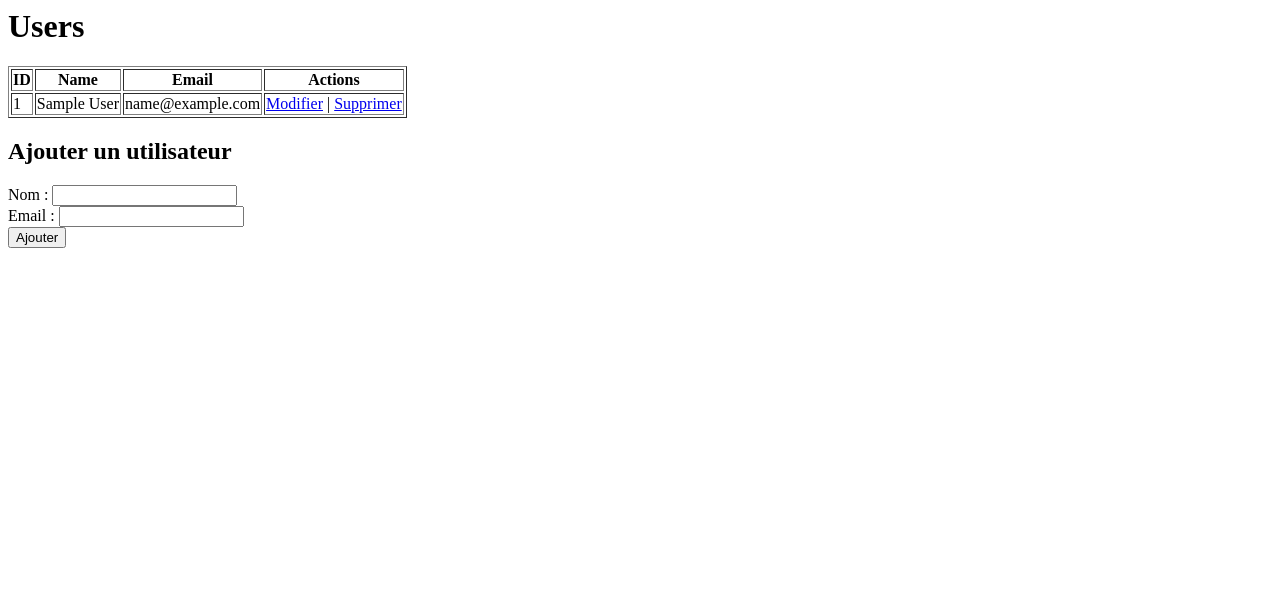
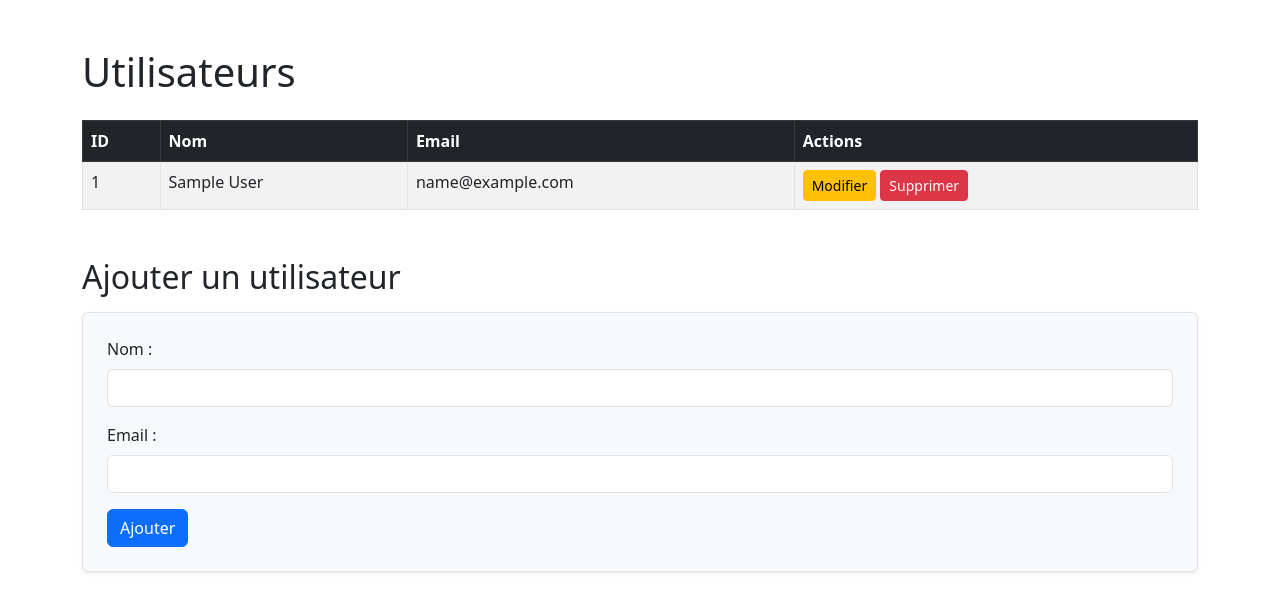
Before and after one commit to HAOUA-Hamid/CDAW, a PHP site: page /test-PDO-CRUD.php in a window 1280 px wide. Shown: the top 612 px of the page. Run offline with PHP 8.4, Linux system fonts and the light colour scheme; tables that the repository leaves empty or names only in its code hold one stand-in row (values such as "Sample post").

Commit message:
Adding some bootstrap actions

```diff
--- a/BackEnd/tp1/test-PDO-CRUD.php
+++ b/BackEnd/tp1/test-PDO-CRUD.php
@@ -1,7 +1,18 @@
 <?php
 // Inclusion du fichier d'initialisation PDO
 require_once("initPDO.php");
+?>
+<!DOCTYPE html>
+<html lang="fr">
+<head>
+    <meta charset="UTF-8">
+    <meta name="viewport" content="width=device-width, initial-scale=1">
+    <title>Gestion des utilisateurs</title>
+    <link href="https://cdn.jsdelivr.net/npm/bootstrap@5.3.0/dist/css/bootstrap.min.css" rel="stylesheet">
+</head>
+<body class="container mt-5">
 
+<?php
 class User {
     public int $id;
     public string $name;
@@ -13,53 +24,47 @@ class User {
         $this->email = "unknown@example.com";
     }
 
-    // Récupérer tous les utilisateurs
     public static function getAllUsers(PDO $pdo): array {
         $request = $pdo->prepare("SELECT * FROM users");
         $request->execute();
         return $request->fetchAll(PDO::FETCH_CLASS | PDO::FETCH_PROPS_LATE, "User");
     }
 
-    // Ajouter un nouvel utilisateur
     public static function addUser(PDO $pdo, string $name, string $email): void {
         $request = $pdo->prepare("INSERT INTO users (name, email) VALUES (:name, :email)");
         $request->execute(['name' => $name, 'email' => $email]);
     }
 
-    // Modifier un utilisateur
     public static function updateUser(PDO $pdo, int $id, string $name, string $email): void {
         $request = $pdo->prepare("UPDATE users SET name = :name, email = :email WHERE id = :id");
         $request->execute(['id' => $id, 'name' => $name, 'email' => $email]);
     }
 
-    // Supprimer un utilisateur
     public static function deleteUser(PDO $pdo, int $id): void {
         $request = $pdo->prepare("DELETE FROM users WHERE id = :id");
         $request->execute(['id' => $id]);
     }
 
-    // Afficher les utilisateurs sous forme de tableau HTML avec options de modification/suppression
     public static function showAllUsersAsTable(PDO $pdo): void {
         $users = self::getAllUsers($pdo);
-        echo "<h1>Users</h1>";
-        echo "<table border='1'>";
-        echo "<tr><th>ID</th><th>Name</th><th>Email</th><th>Actions</th></tr>";
+        echo "<h1 class='mb-4'>Utilisateurs</h1>";
+        echo "<table class='table table-bordered table-striped'>";
+        echo "<thead class='table-dark'><tr><th>ID</th><th>Nom</th><th>Email</th><th>Actions</th></tr></thead><tbody>";
         foreach ($users as $user) {
             echo "<tr>
                     <td>{$user->id}</td>
                     <td>{$user->name}</td>
                     <td>{$user->email}</td>
                     <td>
-                        <a href='test-PDO-CRUD.php?edit={$user->id}'>Modifier</a> |
-                        <a href='test-PDO-CRUD.php?delete={$user->id}' onclick='return confirm(\"Supprimer cet utilisateur ?\")'>Supprimer</a>
+                        <a href='test-PDO-CRUD.php?edit={$user->id}' class='btn btn-warning btn-sm'>Modifier</a>
+                        <a href='test-PDO-CRUD.php?delete={$user->id}' class='btn btn-danger btn-sm' onclick='return confirm(\"Supprimer cet utilisateur ?\")'>Supprimer</a>
                     </td>
                   </tr>";
         }
-        echo "</table>";
+        echo "</tbody></table>";
     }
 }
 
-// Gérer les actions (ajout, mise à jour, suppression)
 if ($_SERVER["REQUEST_METHOD"] === "POST") {
     if (!empty($_POST["name"]) && !empty($_POST["email"])) {
         if (!empty($_POST["id"])) {
@@ -76,10 +81,8 @@ if ($_SERVER["REQUEST_METHOD"] === "POST") {
     exit();
 }
 
-// Affichage du tableau des utilisateurs
 User::showAllUsersAsTable($pdo);
 
-// Affichage du formulaire d'ajout/modification
 $name = $email = "";
 $id = isset($_GET["edit"]) ? (int)$_GET["edit"] : 0;
 if ($id) {
@@ -89,22 +92,22 @@ if ($id) {
     $name = $user->name;
     $email = $user->email;
 }
-
 ?>
 
-<h2><?php echo $id ? "Modifier un utilisateur" : "Ajouter un utilisateur"; ?></h2>
-<form method="post" action="test-PDO-CRUD.php">
+<h2 class="mt-5"> <?php echo $id ? "Modifier un utilisateur" : "Ajouter un utilisateur"; ?> </h2>
+<form method="post" action="test-PDO-CRUD.php" class="mt-3 p-4 border rounded shadow-sm bg-light">
     <input type="hidden" name="id" value="<?php echo $id; ?>">
-    <label for="name">Nom :</label>
-    <input type="text" id="name" name="name" value="<?php echo htmlspecialchars($name); ?>" required>
-    <br>
-    <label for="email">Email :</label>
-    <input type="email" id="email" name="email" value="<?php echo htmlspecialchars($email); ?>" required>
-    <br>
-    <button type="submit"><?php echo $id ? "Modifier" : "Ajouter"; ?></button>
+    <div class="mb-3">
+        <label for="name" class="form-label">Nom :</label>
+        <input type="text" id="name" name="name" class="form-control" value="<?php echo htmlspecialchars($name); ?>" required>
+    </div>
+    <div class="mb-3">
+        <label for="email" class="form-label">Email :</label>
+        <input type="email" id="email" name="email" class="form-control" value="<?php echo htmlspecialchars($email); ?>" required>
+    </div>
+    <button type="submit" class="btn btn-primary"> <?php echo $id ? "Modifier" : "Ajouter"; ?> </button>
 </form>
 
-<?php
-// Fermeture de la connexion
-$pdo = null;
-?>
+<script src="https://cdn.jsdelivr.net/npm/bootstrap@5.3.0/dist/js/bootstrap.bundle.min.js"></script>
+</body>
+</html>
```
